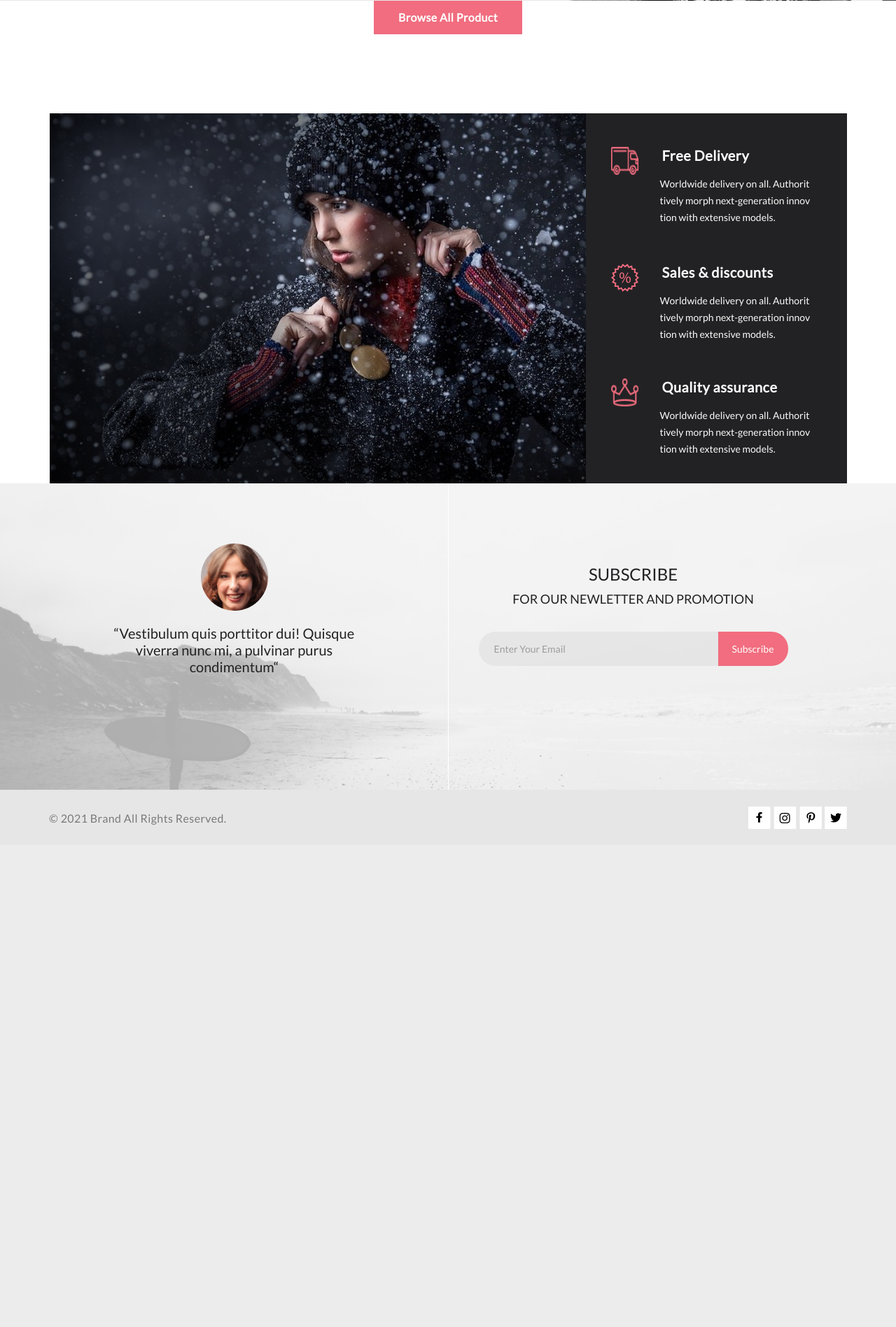
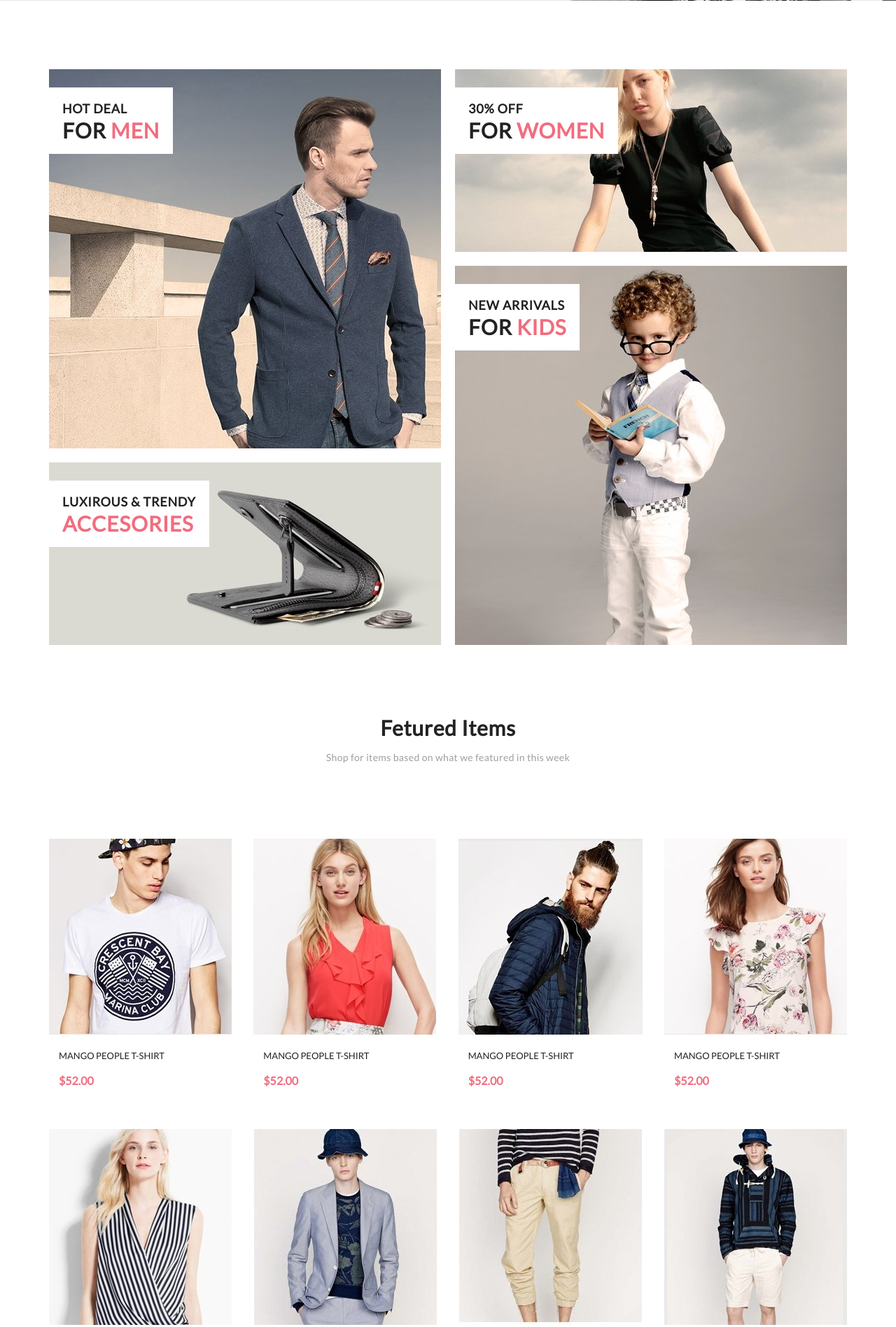
Before and after one commit to MarcusSten/marcussten.github.io, a PHP site: page /site5/index.html in a window 1280 px wide; the page is wider, and only the part inside the window is pictured. Shown: the part 714-2611 px from the top of that part at 70% size. Before the commit the page ends 1899 px from the top of that part, so only its background shows below. Run offline with PHP 8.4, Linux system fonts and the light colour scheme.

Commit message:
edit site5

```diff
--- a/site5/index.html
+++ b/site5/index.html
@@ -17,8 +17,8 @@
 	        <div class="header_nav">
 	            <div class="header_flex">
 	                <div class="header_left">
-	                    <img src="img/logo.png" alt="logo">
-	                    <p class="logo_text">BRAN<span class="logo_d">D</span></p>
+	                    <a class="logo" href="index.html"><img src="img/logo.png" alt="logo">
+	                    <p class="logo_text">BRAN<span class="logo_d">D</span></p></a>
 	                    <a class="header_link"  href="#">browse<img class="fa_caret_down" src="img/fa_caret_down.png"></a>
 	                    <input type="text" class="header_input" placeholder="Search for Item...">
 	                    <button class="search_button" type="submit"><i class="fa fa-search search"></i></button>
@@ -65,6 +65,122 @@
     		</div>
     	</div>
 
+    	<div class="center_content">
+    		<div class="center_content_box">
+    			<div class="center_box_right">
+
+	    			<div class="card_image_man">
+	    				<h2 class="nav_card_title"><span class="nav_card_text">HOT DEAL</span><br>FOR <span class="band_text_color">MEN</span></h2>
+	    			</div>
+
+	    			<div class="card_image_accesories">
+						<h2 class="nav_card_title"><span class="nav_card_text">LUXIROUS & TRENDY</span><br><span
+						class="band_text_color">ACCESORIES</span></h2>
+	    			</div>
+    			</div>
+
+    			<div class="center_box_left">
+
+    				<div class="card_image_woman">
+						<h2 class="nav_card_title"><span class="nav_card_text">30% OFF</span><br>FOR <span class="band_text_color">WOMEN</span></h2>
+    				</div>
+
+    				<div class="card_image_kids">
+						<h2 class="nav_card_title"><span class="nav_card_text">NEW ARRIVALS</span><br>FOR <span class="band_text_color">KIDS</span></h2>
+    				</div>
+    			</div>
+    		</div>
+
+    		<div>
+				<p class="main_text">Fetured Items</p>
+				<p class="main_text_bot">Shop for items based on what we featured in this week</p>
+			</div>
+
+    	</div>
+
+    	<div class="card_block">
+			<div class="card_item">
+				<div class="card_image1">
+					<img src="img/opacity_card.png" alt="opacity_card">
+				</div>
+				<div class="card_image2">
+					<img src="img/card1.jpg" alt="photo">
+				</div>
+				<p class="card_title">Mango People T-shirt</p>
+				<p class="card_price">$52.00</p>
+			</div>
+			<div class="card_item">
+				<div class="card_image1">
+					<img src="img/opacity_card.png" alt="opacity_card">
+				</div>
+				<div class="card_image2">
+					<img src="img/card2.jpg" alt="photo">
+				</div>
+				<p class="card_title">Mango People T-shirt</p>
+				<p class="card_price">$52.00</p>
+			</div>
+			<div class="card_item">
+				<div class="card_image1">
+					<img src="img/opacity_card.png" alt="opacity_card">
+				</div>
+				<div class="card_image2">
+					<img src="img/card3.jpg" alt="photo">
+				</div>
+				<p class="card_title">Mango People T-shirt</p>
+				<p class="card_price">$52.00</p>
+			</div>
+			<div class="card_item">
+				<div class="card_image1">
+					<img src="img/opacity_card.png" alt="opacity_card">
+				</div>
+				<div class="card_image2">
+					<img src="img/card4.jpg" alt="photo">
+				</div>
+				<p class="card_title">Mango People T-shirt</p>
+				<p class="card_price">$52.00</p>
+			</div>
+			<div class="card_item">
+				<div class="card_image1">
+					<img src="img/opacity_card.png" alt="opacity_card">
+				</div>
+				<div class="card_image2">
+					<img src="img/card5.jpg" alt="photo">
+				</div>
+				<p class="card_title">Mango People T-shirt</p>
+				<p class="card_price">$52.00</p>
+			</div>
+			<div class="card_item">
+				<div class="card_image1">
+					<img src="img/opacity_card.png" alt="opacity_card">
+				</div>
+				<div class="card_image2">
+					<img src="img/card6.jpg" alt="photo">
+				</div>
+				<p class="card_title">Mango People T-shirt</p>
+				<p class="card_price">$52.00</p>
+			</div>
+			<div class="card_item">
+				<div class="card_image1">
+					<img src="img/opacity_card.png" alt="opacity_card">
+				</div>
+				<div class="card_image2">
+					<img src="img/card7.jpg" alt="photo">
+				</div>
+				<p class="card_title">Mango People T-shirt</p>
+				<p class="card_price">$52.00</p>
+			</div>
+			<div class="card_item">
+				<div class="card_image1">
+					<img src="img/opacity_card.png" alt="opacity_card">
+				</div>
+				<div class="card_image2">
+					<img src="img/card8.jpg" alt="photo">
+				</div>
+				<p class="card_title">Mango People T-shirt</p>
+				<p class="card_price">$52.00</p>
+			</div>
+		</div>
+
 
 
     	<a href="#" class="button_all">Browse All Product</a>
@@ -76,7 +192,7 @@
 
 	    	<div class="bottom_right">
 	    		<div class="bottom_right_top">
-		    		<img class="bottom_image" src="img/bottom_1.png" alt="">
+		    		<img class="bottom_image1" src="img/bottom_1.png" alt="">
 		    		<div class="text_block">
 		    			<p class="bottom_title">Free Delivery</p>
 						<p class="bottom_text">Worldwide delivery on all. Authorit tively morph next-generation innov tion with extensive models.
@@ -84,7 +200,7 @@
 					</div>
 	    		</div>
 	    		<div class="bottom_right_center">
-	    			<img class="bottom_image" src="img/bottom_2.png" alt="">
+	    			<img class="bottom_image2" src="img/bottom_2.png" alt="">
 		    		<div class="text_block">
 		    			<p class="bottom_title">Sales & discounts</p>
 						<p class="bottom_text">Worldwide delivery on all. Authorit tively morph next-generation innov tion with extensive models.
@@ -92,7 +208,7 @@
 		    		</div>
 	    		</div>
 	    		<div class="bottom_right_bot">
-	    			<img class="bottom_image" src="img/bottom_3.png" alt="">
+	    			<img class="bottom_image3" src="img/bottom_3.png" alt="">
 		    		<div class="text_block">
 		    			<p class="bottom_title">Quality assurance</p>
 						<p class="bottom_text">Worldwide delivery on all. Authorit tively morph next-generation innov tion with extensive models.
@@ -108,10 +224,24 @@
 		<div class="footer_top">
 			<div class="footer_line"></div>
 			<div class="footer_block">
-				<div class="review">
-					<img src="img/review_img.png" alt="review_img">
-					<p class="review_text">“Vestibulum quis porttitor dui! Quisque viverra nunc mi, a pulvinar purus
-						condimentum“</p>
+				<div class="carousel_reviews">
+					<div class="review">
+						<div class="image_review">
+							<img src="img/review_img.png" alt="review_img">
+						</div>
+						<div class="review_text_block">
+							<p class="review_text">“Vestibulum quis porttitor dui! Quisque viverra nunc mi,
+		a pulvinar purus condimentum a. Aliquam condimentum mattis neque sed pretium”</p>
+							<h4 class="review_name">Bin Burhan</h4>
+							<h4 class="review_adr">Dhaka, Bd</h4>
+							<div class="review_post">
+								<div class="post1"></div>
+								<div class="post2"></div>
+								<div class="post1"></div>
+							</div>
+						</div>
+					</div>
+
 				</div>
 				<div class="subscribe">
 					<p class="subscribe_title">SUBSCRIBE</p>
@@ -126,16 +256,56 @@
 			</div>
 		</div>
 
+		<div class="footer_center">
+			<div class="footer_center_right">
+				<div class="footer_logo">
+				<img src="img/logo.png" alt="logo">
+	            <p class="logo_text">BRAN<span class="logo_d">D</span></p>
+	            </div>
+				<h3 class="footer_center_text">Objectively transition extensive data rather than cross functional solutions. Monotonectally syndicate multidisciplinary materials before go forward benefits. Intrinsicly syndicate an expanded array of processes and cross-unit partnerships.</h3>
+				<br>
+				<h3 class="footer_center_text">Efficiently plagiarize 24/365 action items and focused infomediaries.
+Distinctively seize superior initiatives for wireless technologies. Dynamically optimize.</h3>
+			</div>
+			<div class="footer_center_left">
+				<div class="navigation">
+					<ul class="navigation_title1">COMPANY
+						<li class="navigation_text">Home</li>
+						<li class="navigation_text">Shop</li>
+						<li class="navigation_text">About</li>
+						<li class="navigation_text">How It Works</li>
+						<li class="navigation_text">Contact</li>
+					</ul>
+					<ul class="navigation_title2">INFORMATION
+						<li class="navigation_text">Tearms & Condition</li>
+						<li class="navigation_text">Privacy Policy</li>
+						<li class="navigation_text">How to Buy</li>
+						<li class="navigation_text">How to Sell</li>
+						<li class="navigation_text">Promotion</li>
+					</ul>
+					<ul class="navigation_title3">SHOP CATEGORY
+						<li class="navigation_text">Men</li>
+						<li class="navigation_text">Women</li>
+						<li class="navigation_text">Child</li>
+						<li class="navigation_text">Apparel</li>
+						<li class="navigation_text">Brows All</li>
+					</ul>
+				</div>
+
+			</div>
+		</div>
+
 		<div class="footer_bottom">
 			<div class="footer_bottom_block">
 				<div class="copyright">
 					<p class="copyright_text">© 2021 Brand All Rights Reserved.</p>
 				</div>
 				<div class="social_network">
-					<img src="img/facebook.png" alt="facebook">
-					<img src="img/instagram.png" alt="instagram">
-					<img src="img/pinterest.png" alt="pinterest">
-					<img src="img/twitter.png" alt="twitter">
+					<i class="fa fa-facebook fa_social" aria-hidden="true"></i>
+					<i class="fa fa-twitter fa_social" aria-hidden="true"></i>
+					<i class="fa fa-linkedin fa_social" aria-hidden="true"></i>
+					<i class="fa fa-pinterest fa_social" aria-hidden="true"></i>
+					<i class="fa fa-google-plus fa_social" aria-hidden="true"></i>
 				</div>
 			</div>
 		</div>
--- a/site5/style.css
+++ b/site5/style.css
@@ -214,8 +217,129 @@
 	height: 613px;
 	background-image: url(img/header_photo.jpg);
 }
-
-
+.center_content_box{
+	margin: 0 auto;
+	width: 1140px;
+	display: flex;
+	margin-top: 98px;
+	margin-bottom: 100px;
+}
+.center_box_right{
+	display: flex;
+	flex-direction: column;
+	margin-right: 10px;
+}
+.center_box_left{
+	display: flex;
+	flex-direction: column;
+	margin-left: 10px;
+}
+.card_image_man{
+	width: 560px;
+	height: 542px;
+	background-image: url(img/nav_card1.jpg);
+	position: relative;
+	margin-bottom: 20px;
+}
+.card_image_accesories{
+	width: 560px;
+	height: 261px;
+	background-image: url(img/nav_card3.jpg);
+	position: relative;
+}
+.card_image_woman{
+	width: 560px;
+	height: 261px;
+	background-image: url(img/nav_card2.jpg);
+	position: relative;
+	margin-bottom: 20px;
+}
+.card_image_kids{
+	width: 560px;
+	height: 542px;
+	background-image: url(img/nav_card4.jpg);
+	position: relative;
+}
+.nav_card_title{
+	position: absolute;
+	font-family: Lato;
+	font-size: 30px;
+	line-height: 1.2;
+	font-weight: 900;
+	text-transform: uppercase;
+	letter-spacing: 0.025em;
+	color: #222222;
+	padding: 7px 19px 16px 19px;
+	background-color: #ffffff;
+	margin-top: 26px;
+}
+.nav_card_text{
+	font-size: 18px;
+}
+.main_text{
+	text-align: center;
+	font-family: Lato;
+	font-size: 30px;
+	font-weight: 700;
+	letter-spacing: 0.025em;
+	color: #222222;
+	margin-bottom: 16px;
+}
+.main_text_bot{
+	text-align: center;
+	font-family: Lato;
+	font-size: 14px;
+	font-weight: 400;
+	letter-spacing: 0.025em;
+	color: #9f9f9f;
+	margin-bottom: 60px;
+}
+.card_block{
+	display: flex;
+	flex-direction: row;
+	flex-wrap: wrap;
+	margin: 0 auto;
+	justify-content: space-between;
+	width: 1140px;
+	margin-bottom: 67px;
+}
+.card_item{
+	display: flex;
+	flex-direction: column;
+	margin-top: 48px;
+}
+.card_image2{
+	position: relative;
+}
+.card_image1 {
+	opacity: 0;
+	position: absolute;
+	z-index: 1;
+}
+.card_image1:hover {
+	opacity: 1;
+}
+.card_title{
+	font-family: Lato;
+	font-size: 13px;
+	line-height: 1.2;
+	font-weight: 400;
+	text-transform: uppercase;
+	color: #222222;
+	margin-left: 14px;
+	margin-top: 19px;
+}
+.card_price{
+	font-family: Lato;
+	font-size: 16px;
+	line-height: 1.2;
+	font-weight: 700;
+	text-transform: uppercase;
+	color: #f16d7f;
+	margin-left: 14px;
+	margin-top: 17px;
+	margin-bottom: 12px;
+}
 .button_all {
 	margin: 0 auto;
 	display: flex;
@@ -274,12 +398,21 @@
 	padding-right: 43px;
 }
 
-.bottom_image {
+.bottom_image1 {
+	width: 45px;
+	height: 32px;
+	padding-right: 33px;
+}
+.bottom_image2 {
 	width: 40px;
 	height: 40px;
 	padding-right: 33px;
 }
-
+.bottom_image3 {
+	width: 47px;
+	height: 35px;
+	padding-right: 33px;
+}
 .bottom_title {
 	display: flex;
 	font-family: Lato;
@@ -309,6 +442,7 @@
 	background-size: 100% 438px;
 	background-image: url(img/background_footer.png);
 	position: relative;
+	margin-top: 97px;
 }
 
 .footer_line {
@@ -323,25 +457,64 @@
 	display: flex;
 	justify-content: space-around;
 }
-
-.review {
-	margin-top: 86px;
+.carousel_reviews{
+	width: 100%;
 	display: flex;
-	align-items: center;
 	flex-direction: column;
 }
-
+.review {
+	margin-top: 111px;
+	display: flex;
+}
+.review_text_block{
+	display: flex;
+	flex-direction: column;
+	width: 390px;
+	margin-left: 28px;
+	margin-top: 12px;
+}
 .review_text {
-	text-align: center;
 	font-family: Lato;
-	width: 360px;
-	margin-top: 20px;
-	font-size: 20px;
-	line-height: 24px;
-	text-align: center;
+	font-size: 16px;
+	line-height: 26px;
+	font-weight: 400;
+	font-style: italic;
+	letter-spacing: 0.025em;
 	color: #222224;
+	margin-top: 19px;
 }
-
+.review_name{
+	font-family: Lato;
+	font-size: 16px;
+	line-height: 26px;
+	font-weight: 700;
+	letter-spacing: 0.025em;
+	color: #f16d7f;
+}
+.review_adr{
+	font-size: 12px;
+	line-height: 14px;
+	font-weight: 300;
+	color: #222224;
+	font-family: Lato;
+	letter-spacing: 0.025em;
+}
+.review_post{
+	display: flex;
+	justify-content: space-around;
+	margin-top: 41px;
+	width: 140px;
+}
+.post1{
+	width: 38px;
+	height: 4px;
+	background-color: #d6d6d6;
+}
+.post2{
+	width: 38px;
+	height: 4px;
+	background-color: #f16d7f;
+}
 .subscribe {
 	margin-top: 110px;
 	display: flex;
@@ -350,20 +523,23 @@
 }
 
 .subscribe_title {
-	text-align: center;
 	font-family: Lato;
 	font-size: 24px;
-	line-height: 167.2%;
-	text-align: center;
+	line-height: 54px;
+	font-weight: 400;
+	text-transform: uppercase;
+	letter-spacing: 0.025em;
 	color: #222224;
 }
 
 .subscribe_text {
 	font-family: Lato;
-	font-size: 18px;
-	line-height: 167.2%;
-	text-align: center;
+	font-weight: 400;
+	letter-spacing: 0.025em;
 	color: #222224;
+	font-size: 14px;
+	line-height: 24px;
+	text-transform: none;
 }
 
 .subscribe__form {
@@ -385,12 +561,13 @@
 	outline: none;
 	font-family: Lato;
 	font-size: 14px;
-	line-height: 17px;
+	line-height: 54px;
 	color: #222222;
 	opacity: 0.67;
 	border: none;
 	padding-left: 22px;
 	padding-right: 64px;
+	letter-spacing: 0.025em;
 }
 
 .subscribe__button {
@@ -429,7 +662,6 @@
 .copyright_text {
 	font-family: Lato;
 	font-size: 16px;
-	line-height: 42px;
 	font-weight: 400;
 	letter-spacing: 0.025em;
 	color: #7a7a7a;
```
Also changed, not shown: other parts of site5/style.css (+70 -1 lines), site5/img/bottom_1.png, site5/img/bottom_2.png, site5/img/bottom_3.png, site5/img/opacity_card.png (added), site5/img/review_img.png.
